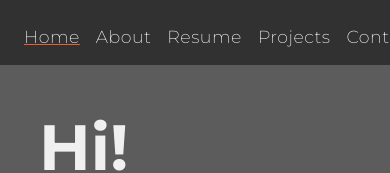
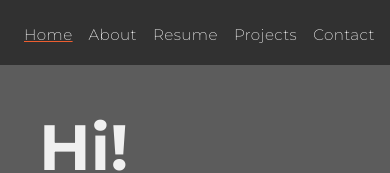
Before and after one commit to PapaJohnsGarlicSauce/PapaJohnsGarlicSauce.github.io, a React (Create React App) app: page / in a window 390 px wide. Shown: the top 173 px of the page. Built offline with nearby package versions, Linux system fonts and the light colour scheme.

Commit message:
Update font size

```diff
--- a/src/App.scss
+++ b/src/App.scss
@@ -41,7 +41,7 @@ a {
     font-weight: 200;
 
     @media (max-width: 768px) {
-      font-size: 1.09rem;
+      font-size: 0.95rem;
     }
   }
 
```
